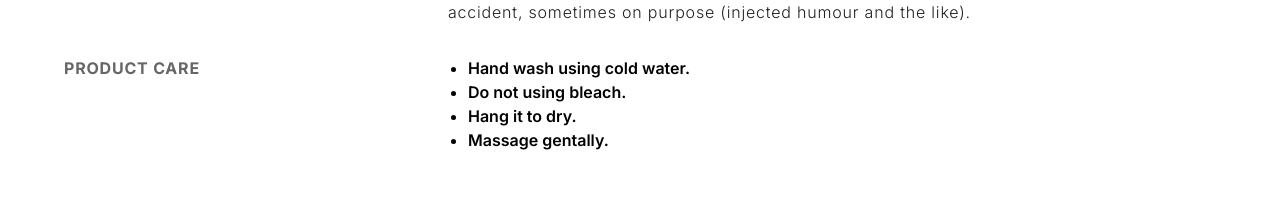
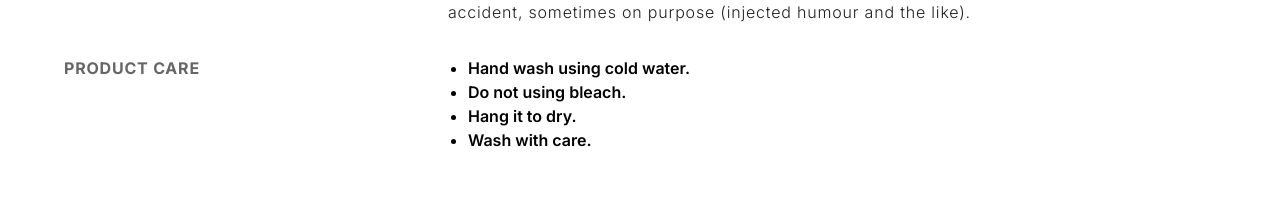
Before and after one commit to ZabairGhoss/PIAIC-hackathon-one-challenge-dine-market, a Next.js app: page /products/1 in a window 1280 px wide. Shown: the part 1221-1439 px from the top of the page. Built offline with nearby package versions, Linux system fonts and the light colour scheme.

Commit message:
react-slick lib added

```diff
--- a/package.json
+++ b/package.json
@@ -23,9 +23,14 @@
     "postcss": "8.4.26",
     "react": "18.2.0",
     "react-dom": "18.2.0",
+    "react-slick": "^0.29.0",
+    "slick-carousel": "^1.8.1",
     "tailwind-merge": "^1.14.0",
     "tailwindcss": "3.3.3",
     "tailwindcss-animate": "^1.0.6",
     "typescript": "5.1.6"
+  },
+  "devDependencies": {
+    "@types/react-slick": "^0.23.10"
   }
 }
--- a/src/app/products/[id]/page.tsx
+++ b/src/app/products/[id]/page.tsx
@@ -95,7 +95,7 @@
       })}
 
       {/* Product Information Section */}
-      <ProductOverview productDetails={"It is a long established fact that a reader will be distracted by the readable content of a page when looking at its layout. The point of using Lorem Ipsum is that it has a more-or-less normal distribution of letters, as opposed to using 'Content here, content here', making it look like readable English. Many desktop publishing packages and web page editors now use Lorem Ipsum as their default model text, and a search for 'lorem ipsum' will uncover many web sites still in their infancy. Various versions have evolved over the years, sometimes by accident, sometimes on purpose (injected humour and the like)."} productItems={"Massage gentally."} />
+      <ProductOverview productDetails={"It is a long established fact that a reader will be distracted by the readable content of a page when looking at its layout. The point of using Lorem Ipsum is that it has a more-or-less normal distribution of letters, as opposed to using 'Content here, content here', making it look like readable English. Many desktop publishing packages and web page editors now use Lorem Ipsum as their default model text, and a search for 'lorem ipsum' will uncover many web sites still in their infancy. Various versions have evolved over the years, sometimes by accident, sometimes on purpose (injected humour and the like)."} productItems={"Wash with care."} />
     </div>
   );
 };
```
Also changed, not shown: 1 other file (tests, documents, lock files or other folders).
